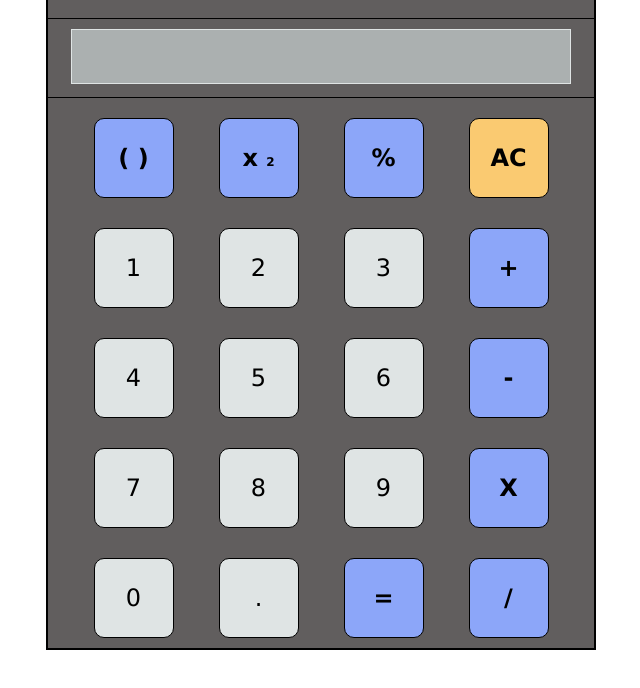
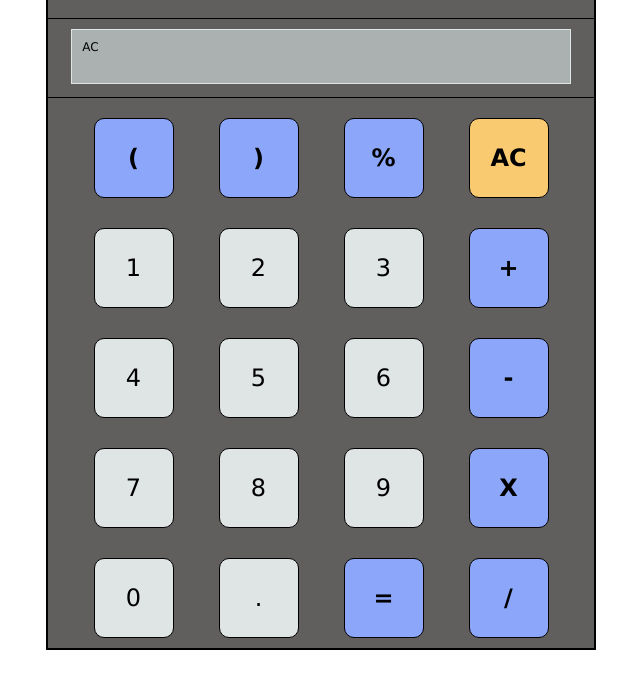
Before and after one commit to IsaacMorillo/Calculator, a plain HTML site: page index.html in a window 1280 px wide. Both pictures are taken after a click on the button "AC". Shown: the part 128-816 px from the top of the page, without its empty margins (319-959 px from the left). Drawn offline with Linux system fonts and the light colour scheme.

Commit message:
Add click event logic to render input on display
Connect key click handlers to update and reflect pressed button values
directly onto the calculator's display screen.

```diff
--- a/index.html
+++ b/index.html
@@ -12,11 +12,11 @@
         <h1>Calculator</h1>
       </div>
       <div class="screen">
-        <div></div>
+        <div class="screen-container"></div>
       </div>
       <div class="button-container">
-        <button class="operation-button">( )</button>
-        <button class="operation-button">x <span>2</span></button>
+        <button class="operation-button">(</button>
+        <button class="operation-button">)</button>
         <button class="operation-button">%</button>
         <button id="ac-button" class="operation-button">AC</button>
       </div>
--- a/main.js
+++ b/main.js
@@ -0,0 +1,9 @@
+const screenContainer = document.querySelector('.screen-container');
+const buttons = document.querySelectorAll('button');
+
+buttons.forEach(button =>{
+    button.addEventListener('click', ()=>{
+        const contentButton = button.textContent;
+        screenContainer.textContent += contentButton;
+    })
+})
```
